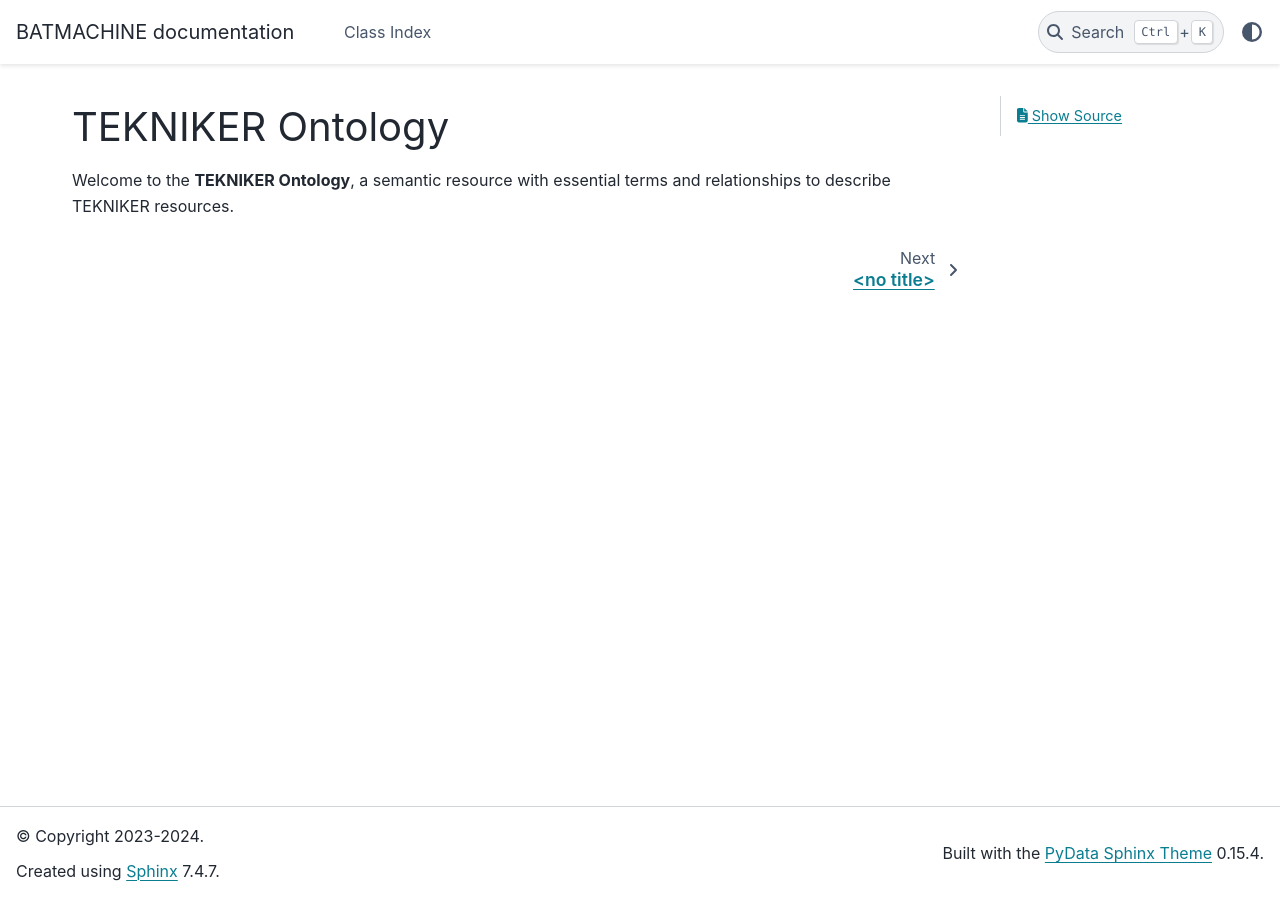
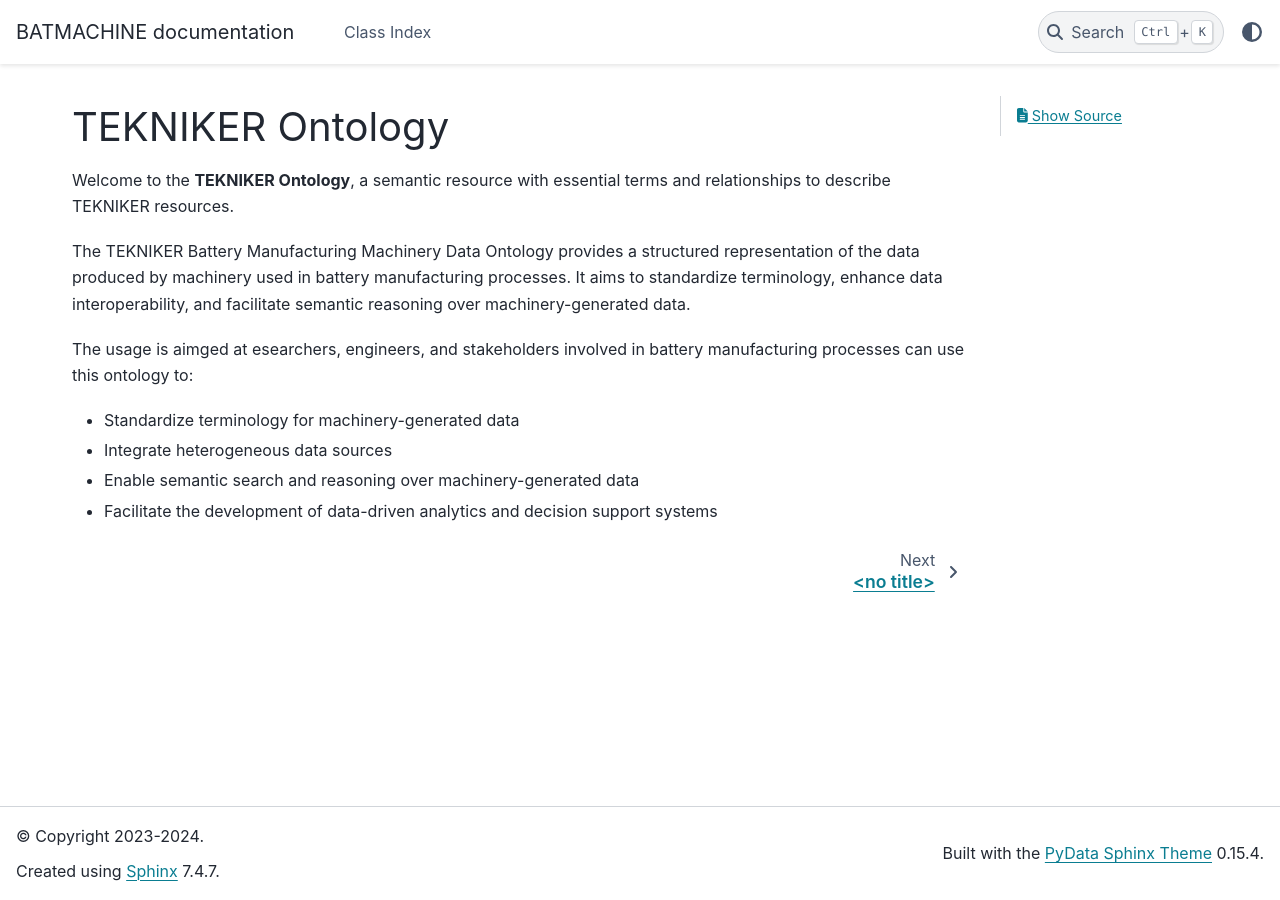
Before and after one commit to HEU-BATMACHINE/tekniker-public-resources, a Sphinx documentation site: the page built from docs/index.rst, in a window 1280 px wide. Built offline with Sphinx 7.4.7 and the PyData theme 0.15.4, drawn with Linux system fonts in a browser that asks for light colours.

Commit message:
Update index.rst

```diff
--- a/docs/index.rst
+++ b/docs/index.rst
@@ -10,3 +10,12 @@ TEKNIKER Ontology
 ================================
 
 Welcome to the **TEKNIKER Ontology**, a semantic resource with essential terms and relationships to describe TEKNIKER resources.
+
+The TEKNIKER Battery Manufacturing Machinery Data Ontology provides a structured representation of the data produced by machinery used in battery manufacturing processes. It aims to standardize terminology, enhance data interoperability, and facilitate semantic reasoning over machinery-generated data.
+
+The usage is aimged at esearchers, engineers, and stakeholders involved in battery manufacturing processes can use this ontology to:
+
+- Standardize terminology for machinery-generated data
+- Integrate heterogeneous data sources
+- Enable semantic search and reasoning over machinery-generated data
+- Facilitate the development of data-driven analytics and decision support systems
```
